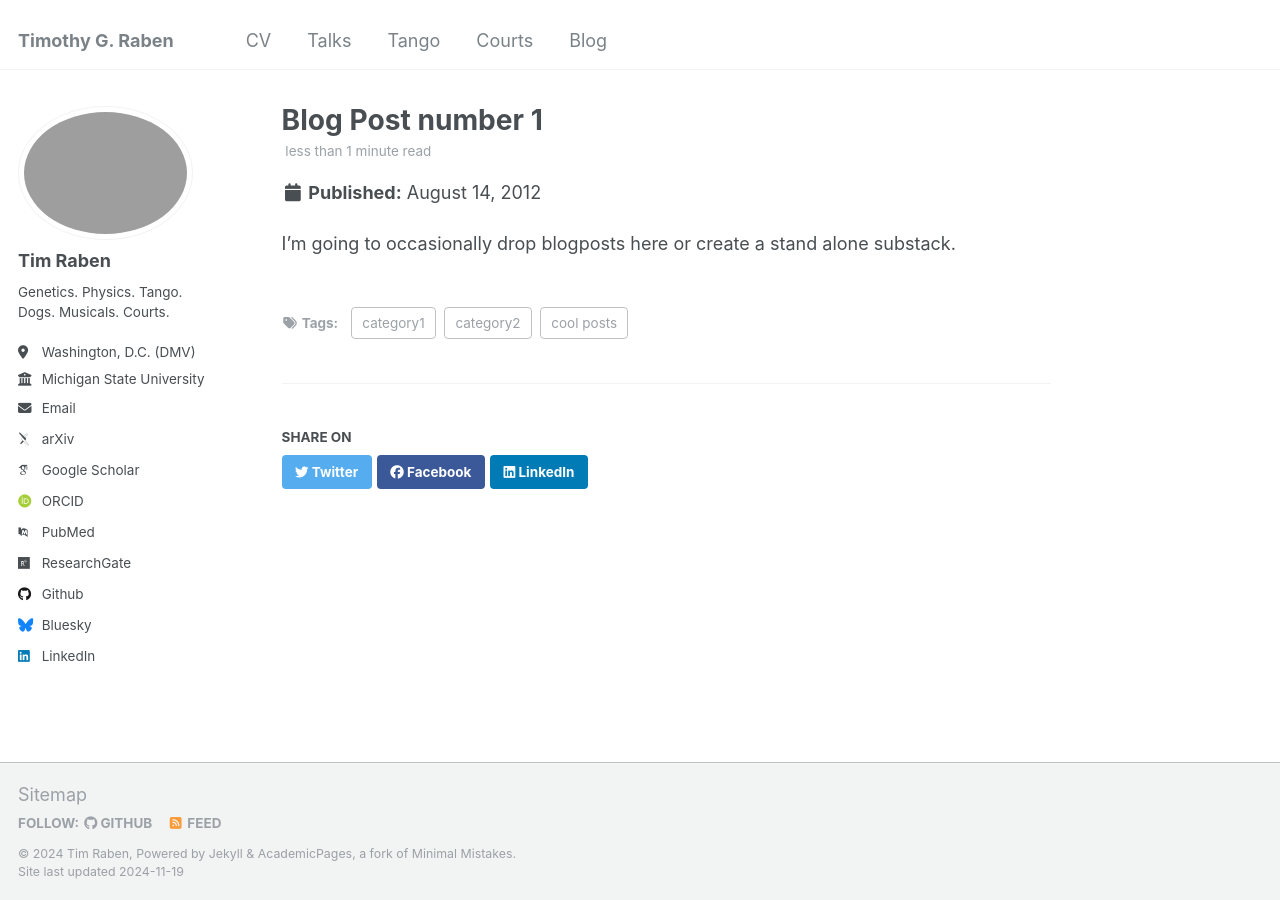
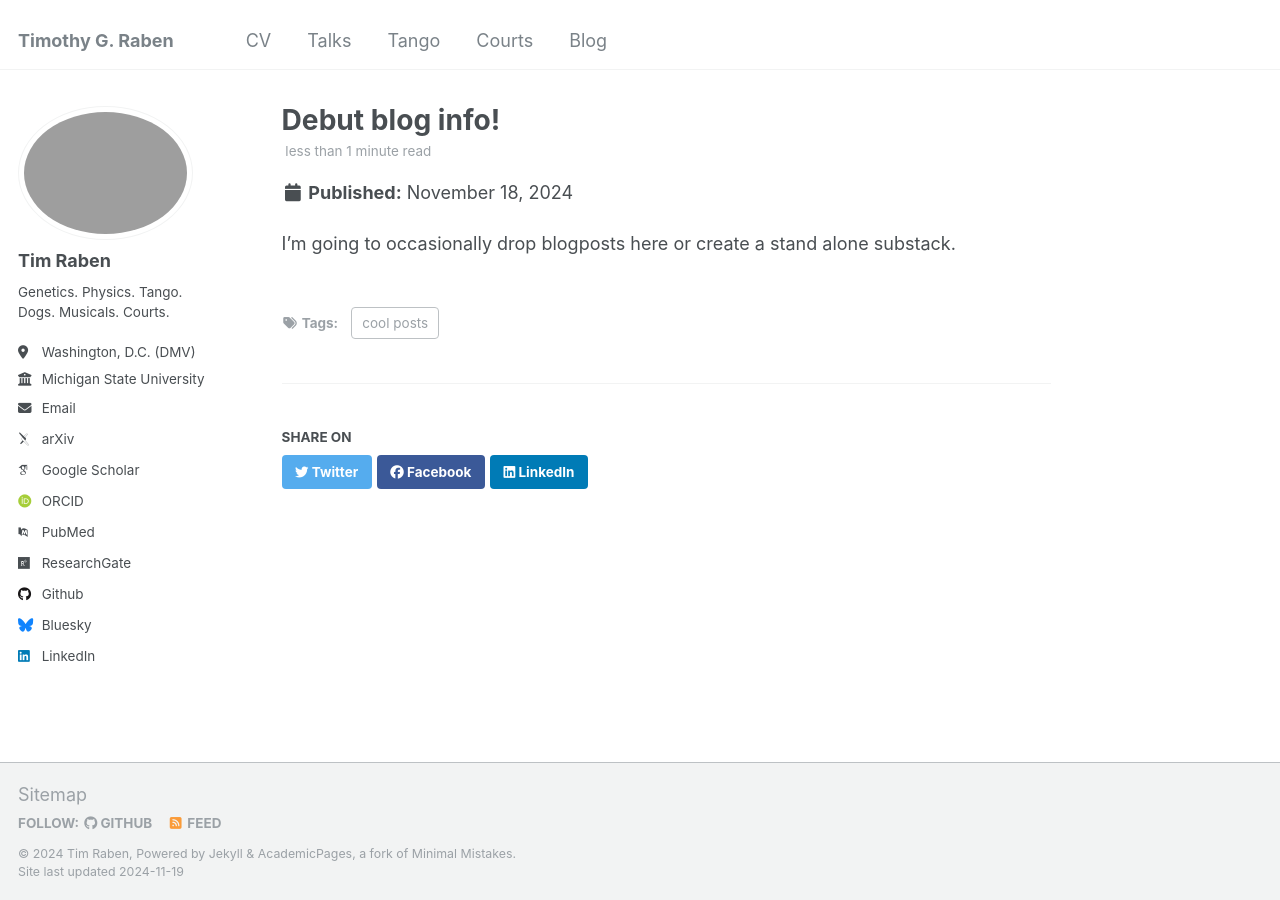
Before and after one commit to traben/traben.github.io, a Jekyll site: the page built from _posts/2024-11-18-blog-post-1.md, in a window 1280 px wide. Built offline with Jekyll 4.4.1, drawn with Linux system fonts in a browser that asks for light colours; some web fonts are replaced.

Commit message:
Update 2024-11-18-blog-post-1.md

```diff
--- a/_posts/2024-11-18-blog-post-1.md
+++ b/_posts/2024-11-18-blog-post-1.md
@@ -1,11 +1,9 @@
 ---
-title: 'Blog Post number 1'
-date: 2012-08-14
-permalink: /posts/2012/08/blog-post-1/
+title: 'Debut blog info!'
+date: 2024-11-18
+permalink: /posts/2024/11/blog-post-1/
 tags:
   - cool posts
-  - category1
-  - category2
 ---
 
 I'm going to occasionally drop blogposts here or create a stand alone substack.
```
